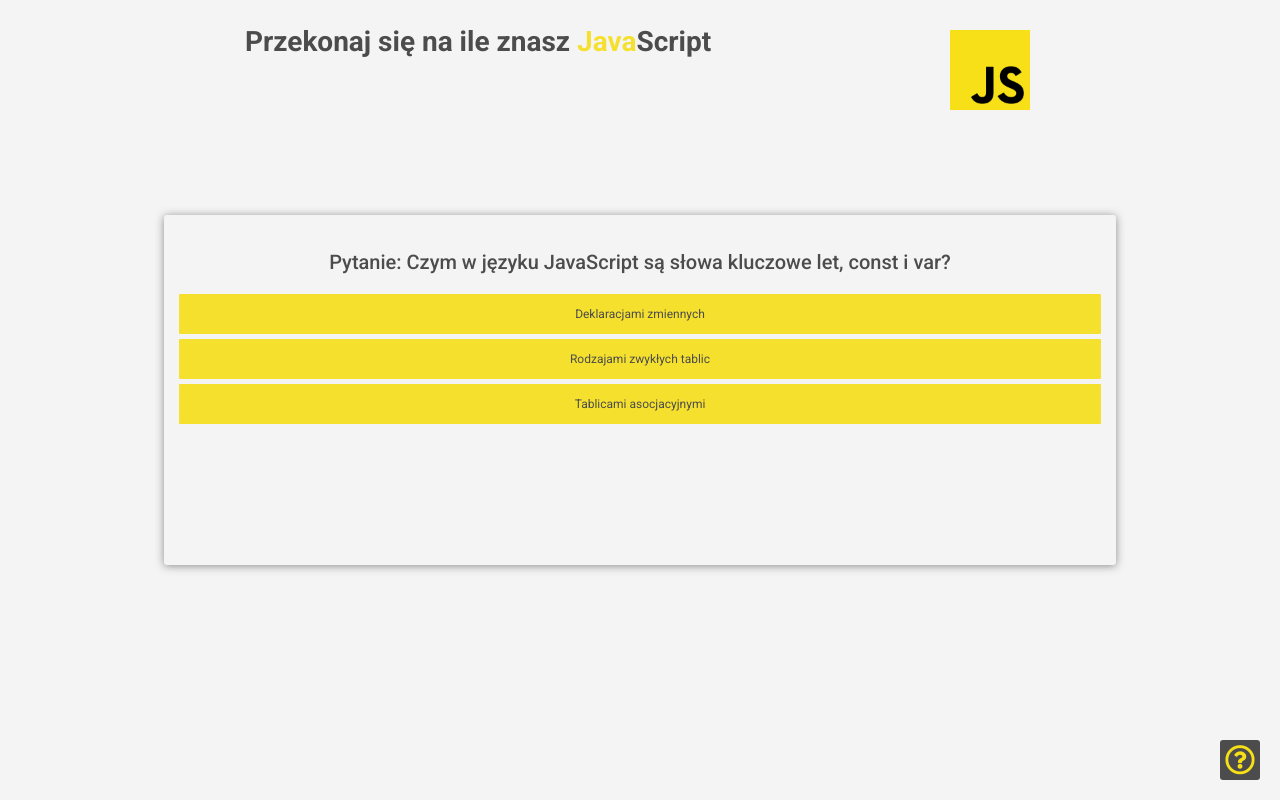
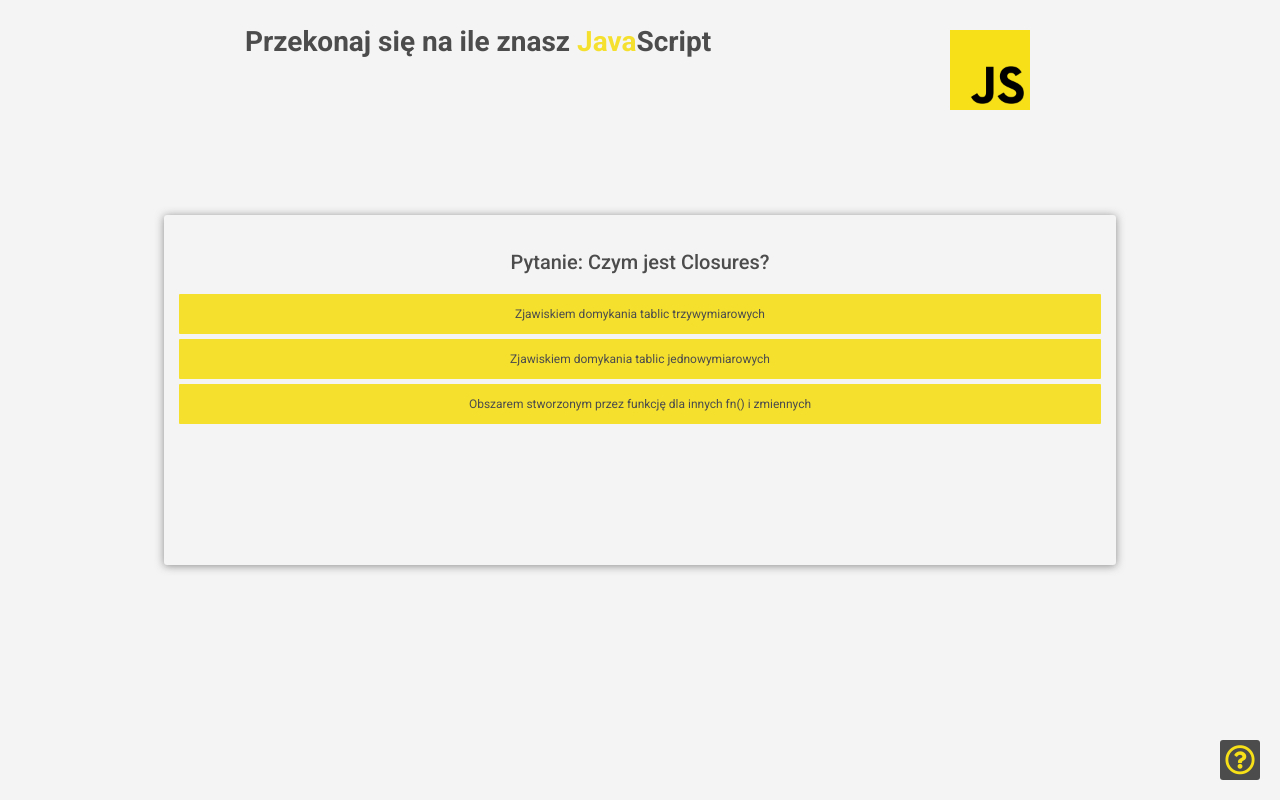
Before and after one commit to burlee/Question_application_with_react, a React app: page / in a window 1280 px wide. Built offline with nearby package versions, Linux system fonts and the light colour scheme.

Commit message:
Move question data to other file

```diff
--- a/src/Components/Quiz/Quiz.jsx
+++ b/src/Components/Quiz/Quiz.jsx
@@ -1,81 +1,12 @@
 import React, { Component } from 'react';
-import uuid from 'uuid';
-
+import questionPackage from '../../Data/Questions.js'
 import Aux from '../../HOC/aux_x';
 import Hint from '../Hint/Hint';
 import classes from './Quiz.css';
 
 export default class Quiz extends Component {
     state = {
-        questions: [
-            {
-                id: uuid(),
-                question: "Czym w języku JavaScript są słowa kluczowe let, const i var?",
-                correctlyAnswer: "Deklaracjami zmiennych",
-                badAnswer_1: "Rodzajami zwykłych tablic",
-                badAnswer_2: "Tablicami asocjacyjnymi"
-            },
-            {
-                id: uuid(),
-                question: "Jaka jest różnica pomiędzy === a == przy porównywaniu zmiennych?",
-                correctlyAnswer: "== nie porównuje typu danych, a === porównuje dane oraz dodatkowo typ",
-                badAnswer_1: "Nie ma różnicy",
-                badAnswer_2: "=== nie porównuje typu danych, a == porównuje"
-            },
-            {
-                id: uuid(),
-                question: "Co wprowadza standard EcmaScript2016?",
-                badAnswer_1: "Nowe metody do biblioteki jQuery",
-                badAnswer_2: "Wprowadza nowe znaczniki do HTML5",
-                correctlyAnswer_v2: "Wprowadza między innymi nową możliwość deklaracji zmiennych słowami let i const"
-            },
-            {
-                id: uuid(),
-                question: "Na czym polega hoising zmiennych?",
-                correctlyAnswer: "Polega na wynoszeniu zmiennych na początek konteksu(kodu)",
-                badAnswer_1: "Polega na ukrywaniu zawartości zmiennej",
-                badAnswer_2: "Polega na opytmalizacji zmiennej"
-            },
-            {
-                id: uuid(),
-                question: "Co definiuje scope zmiennych?",
-                badAnswer_1: "Rozmiar zmiennych",
-                correctlyAnswer_v1: "Zasięg zmiennych",
-                badAnswer_2: "Nie definiuje niczego"
-            },
-            {
-                id: uuid(),
-                question: "Co wyświetli się w konsoli deklarując po kolei: 1.Console.log(test) 2.let test=22",
-                correctlyAnswer: "test is not defined",
-                badAnswer_1: "22",
-                badAnswer_2: "Null"
-            },
-            {
-                id: uuid(),
-                question: "Efektem działania kodu console.log('5' === 5) będzie:",
-                correctlyAnswer: "False",
-                badAnswer_1: "True",
-                badAnswer_2: "Null"
-            },
-            {
-                id: uuid(),
-                question: "Dobrym miejscem na umieszczanie skryptów JavaScript jest:",
-                correctlyAnswer: "Sekcja <body>",
-                badAnswer_1: "Pomiędzy znaczniem <title></title>",
-                badAnswer_2: "Sekcja <head>"
-            },
-            {
-                id: uuid(),
-                question: "Efektem działania kodu console.log('5' !== 5) będzie:",
-                badAnswer_1: "False",
-                badAnswer_2: "Undefined",
-                correctlyAnswer_v2: "True"
-            },
-            {
-                id: uuid(),
-                testEndMessage: "Twój wynik to "
-            }
-        ],
+        questions: questionPackage,
         points: 0,
         badAnswers: 0,
         startSlice: 0,
@@ -110,7 +41,7 @@ export default class Quiz extends Component {
 
     render() {
         console.log(this.state.questions)
-        let questions = this.state.questions
+        let questions = this.state.questions.questions
         .slice(this.state.startSlice , this.state.endSlice)
         .map( question => {
             if(question.correctlyAnswer){
@@ -165,7 +96,7 @@ export default class Quiz extends Component {
             if(question.testEndMessage){
                 return (
                     <div className={classes.QuestionBoxEnd} key={question.id}>
-                        <h5>{question.testEndMessage}{this.state.points - this.state.questions.length + 1} błędnych odpowiedzi na {this.state.questions.length} pytań.</h5>
+                        <h5>{question.testEndMessage}{this.state.points - this.state.questions.questions.length + 1} błędnych odpowiedzi na {this.state.questions.questions.length} pytań.</h5>
                     </div>
                 )
             }
--- a/src/Data/Questions.js
+++ b/src/Data/Questions.js
@@ -0,0 +1,80 @@
+import uuid from 'uuid';
+
+export default{
+    questions: [
+        {
+            id: uuid(),
+            question: "Czym jest Closures?",
+            badAnswer_1: "Zjawiskiem domykania tablic trzywymiarowych",
+            badAnswer_2: "Zjawiskiem domykania tablic jednowymiarowych",
+            correctlyAnswer_v2: "Obszarem stworzonym przez funkcję dla innych fn() i zmiennych"
+        },
+        {
+            id: uuid(),
+            question: "Jaka jest różnica pomiędzy === a == przy porównywaniu zmiennych?",
+            correctlyAnswer: "== nie porównuje typu danych, a === porównuje dane oraz dodatkowo typ",
+            badAnswer_1: "Nie ma różnicy",
+            badAnswer_2: "=== nie porównuje typu danych, a == porównuje"
+        },
+        {
+            id: uuid(),
+            question: "Co wprowadza standard EcmaScript2016?",
+            badAnswer_1: "Nowe metody do biblioteki jQuery",
+            badAnswer_2: "Wprowadza nowe znaczniki do HTML5",
+            correctlyAnswer_v2: "Wprowadza między innymi nową możliwość deklaracji zmiennych słowami let i const"
+        },
+        {
+            id: uuid(),
+            question: "Na czym polega hoising zmiennych?",
+            correctlyAnswer: "Polega na wynoszeniu zmiennych na początek konteksu(kodu)",
+            badAnswer_1: "Polega na ukrywaniu zawartości zmiennej",
+            badAnswer_2: "Polega na opytmalizacji zmiennej"
+        },
+        {
+            id: uuid(),
+            question: "Co definiuje scope zmiennych?",
+            badAnswer_1: "Rozmiar zmiennych",
+            correctlyAnswer_v1: "Zasięg zmiennych",
+            badAnswer_2: "Nie definiuje niczego"
+        },
+        {
+            id: uuid(),
+            question: "Co wyświetli się w konsoli deklarując po kolei: 1.Console.log(test) 2.let test=22",
+            correctlyAnswer: "test is not defined",
+            badAnswer_1: "22",
+            badAnswer_2: "Null"
+        },
+        {
+            id: uuid(),
+            question: "Czym jest funkcja IIFE?",
+            badAnswer_1: "Funkcją wywołującą asynchroniczne zapytania do serwera",
+            correctlyAnswer_v1: "Funkcją wywołującą się natychmiast, ograniczającą zasięg globalny zmiennych",
+            badAnswer_2: "Funkcją zwracającą odwróconą tablicę podaną w parametrze"
+        },
+        {
+            id: uuid(),
+            question: "Efektem działania kodu console.log('5' === 5) będzie:",
+            correctlyAnswer: "False",
+            badAnswer_1: "True",
+            badAnswer_2: "Null"
+        },
+        {
+            id: uuid(),
+            question: "Dobrym miejscem na umieszczanie skryptów JavaScript jest:",
+            correctlyAnswer: "Sekcja <body>",
+            badAnswer_1: "Pomiędzy znaczniem <title></title>",
+            badAnswer_2: "Sekcja <head>"
+        },
+        {
+            id: uuid(),
+            question: "Efektem działania kodu console.log('5' !== 5) będzie:",
+            badAnswer_1: "False",
+            badAnswer_2: "Undefined",
+            correctlyAnswer_v2: "True"
+        },
+        {
+            id: uuid(),
+            testEndMessage: "Twój wynik to "
+        }
+    ]
+};
```
